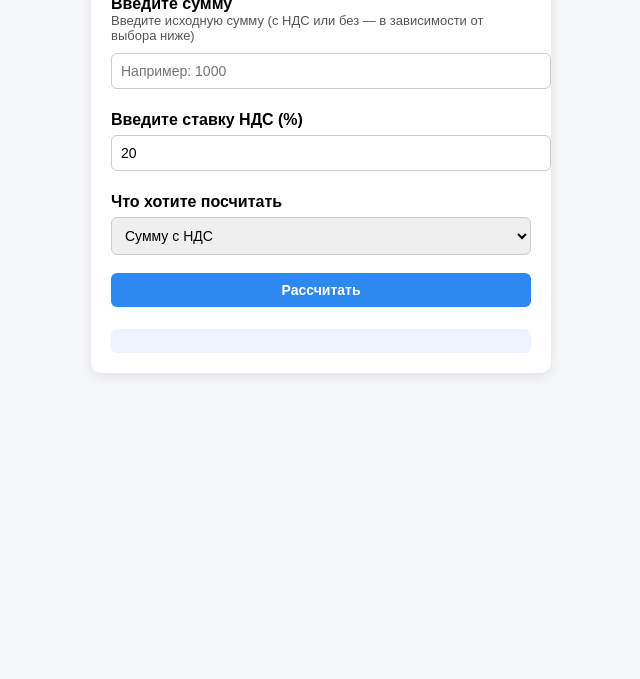
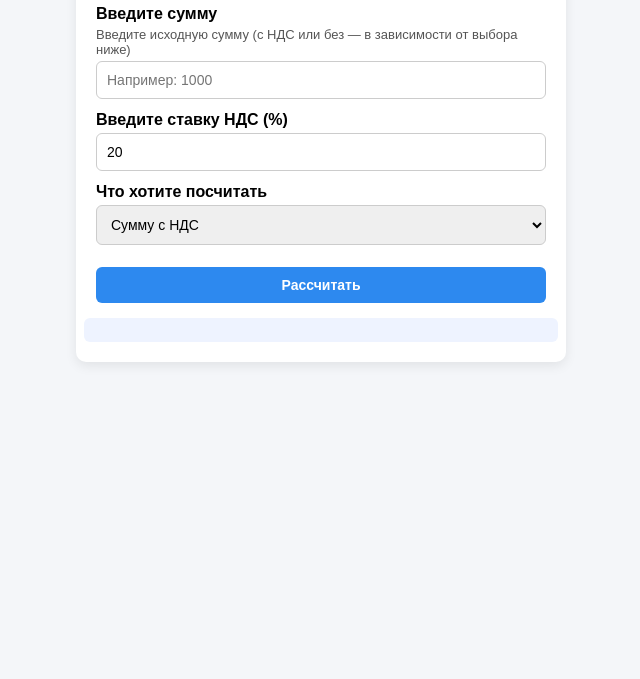
Before and after one commit to bykovaaction/vat-calculator, a plain HTML site: page index.html in a window 1280 px wide. Shown: the part 121-800 px from the top of the page, without its empty margins (319-959 px from the left). Drawn offline with Linux system fonts and the light colour scheme.

Commit message:
Update index.html

```diff
--- a/index.html
+++ b/index.html
@@ -11,20 +11,27 @@ body {
 }
 .box {
   background:#fff;
-  padding:20px;
+  padding:30px 20px 20px 20px; /* сверху больше, снизу меньше */
   border-radius:10px;
-  max-width:420px;
+  max-width:450px;
   margin:auto;
   box-shadow:0 4px 12px rgba(0,0,0,0.08);
+  display:flex;
+  flex-direction: column;
+  align-items: center; /* центрируем по горизонтали */
 }
 h2 {
   text-align:center;
   margin-bottom:20px;
 }
+.field {
+  width:100%;
+  margin-bottom:12px;
+}
 label {
   font-weight:bold;
   display:block;
-  margin-top:10px;
+  margin-bottom:4px;
 }
 .small-text {
   font-size:13px;
@@ -33,11 +40,11 @@ label {
 }
 input, select, button {
   width:100%;
-  padding:9px;
-  margin:6px 0 12px 0;
+  padding:10px;
   border-radius:6px;
   border:1px solid #ccc;
   font-size:14px;
+  box-sizing: border-box; /* чтобы padding не «вылезал» */
 }
 button {
   background:#2d89ef;
@@ -45,17 +52,20 @@ button {
   border:none;
   cursor:pointer;
   font-weight:bold;
+  margin-top:10px;
 }
 button:hover {
   background:#1b5fbf;
 }
 .result {
-  margin-top:10px;
+  width:100%;
+  margin-top:15px;
   padding:12px;
   background:#eef3ff;
   border-radius:6px;
   font-weight:bold;
   line-height:1.6;
+  text-align:center;
 }
 </style>
 </head>
@@ -64,18 +74,24 @@ button:hover {
 <div class="box">
 <h2>Калькулятор НДС</h2>
 
+<div class="field">
   <label>Введите сумму</label>
   <div class="small-text">Введите исходную сумму (с НДС или без — в зависимости от выбора ниже)</div>
   <input type="text" id="amount" placeholder="Например: 1000">
+</div>
 
+<div class="field">
   <label>Введите ставку НДС (%)</label>
   <input type="number" id="rate" value="20">
+</div>
 
+<div class="field">
   <label>Что хотите посчитать</label>
   <select id="type">
     <option value="add">Сумму с НДС</option>
     <option value="remove">Сумму без НДС</option>
   </select>
+</div>
 
 <button id="calcBtn">Рассчитать</button>
 
@@ -83,8 +99,6 @@ button:hover {
 </div>
 
 <script>
-
-// Форматирование 1 000 000.00
 function formatNumber(num) {
   return num.toLocaleString('ru-RU', {
     minimumFractionDigits: 2,
@@ -93,7 +107,6 @@ function formatNumber(num) {
 }
 
 document.getElementById("calcBtn").addEventListener("click", function() {
-
   var amountInput = document.getElementById("amount").value.replace(",", ".");
   var amount = parseFloat(amountInput);
   var rate = parseFloat(document.getElementById("rate").value);
@@ -121,7 +134,6 @@ document.getElementById("calcBtn").addEventListener("click", function() {
     "Сумма без НДС: " + formatNumber(withoutVAT) + "<br>" +
     "НДС: " + formatNumber(vat) + "<br>" +
     "Сумма с НДС: " + formatNumber(withVAT);
-
 });
 </script>
 
```
Lines whose indentation alone changed are shown as unchanged.
